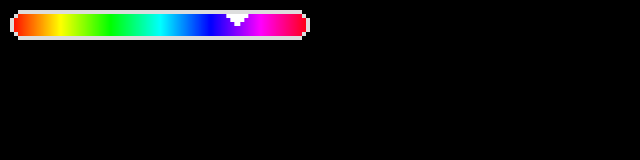
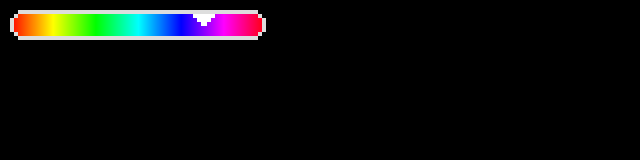
Before and after one commit to ericrav/cycle_paint, a website built with webpack: page src/index.html in a window 1280 px wide. Shown: the whole page, without its empty margins (0-640 px from the left). Built offline with nearby package versions, Linux system fonts and the light colour scheme.

Commit message:
trying to repaint every frame, but super slow

```diff
--- a/src/index.html
+++ b/src/index.html
@@ -5,14 +5,10 @@
   <meta name="viewport" content="width=device-width, initial-scale=1">
   <style type="text/css">
     body { margin: 0; height: 100%; width: 100%; background-color: black; }
-    #canvas-container { position: absolute; top: 50px; left: 0; right: 0; bottom: 0; overflow: hidden; }
-    #controls { position: absolute; top: 10px; left: 10px; right: 10px; height: 30px; }
+    #canvas-container { position: absolute; top: 0; left: 0; right: 0; bottom: 0; overflow: hidden; }
   </style>
 </head>
 <body>
-  <div id="controls">
-    <canvas id="palette" height="30" width="300"></canvas>
-  </div>
   <div id="canvas-container"><canvas id="canvas"></canvas></div>
 </body>
 </html>
--- a/src/js/graphics.js
+++ b/src/js/graphics.js
@@ -1,18 +1,20 @@
-export const drawPalette = (canvas, palette) => {
+export const drawPalette = (canvas, x, y, width, height, palette) => {
   const ctx = canvas.getContext('2d');
   const size = palette.getSize();
-  const width = canvas.width / size;
+  const depth = width / size;
   // draw spectrum
   for (let i = 0; i < size; i++) {
     ctx.fillStyle = palette.getColor(i);
-    ctx.fillRect(i * width, 0, width + 1, canvas.height);
+    ctx.fillRect(i * depth + x, y, Math.ceil(depth), height);
   }
 
   // draw border
   ctx.fillStyle = '#fff';
-  drawTriangle(ctx, palette.getColorIndex() * width, 0, 30);
+  drawTriangle(ctx, palette.getColorIndex() * depth + x, y, 30);
   ctx.fillStyle = '#ddd';
-  drawRoundedRect(ctx, 0, 0, canvas.width, canvas.height);
+  drawRoundedRect(ctx, x, y, width, height);
+  ctx.clearRect(x + width, y, 16, height);
+  ctx.clearRect(x - 16, y, 16, height);
 };
 
 export const drawGrid = (canvas, blockSize) => {
--- a/src/js/index.js
+++ b/src/js/index.js
@@ -3,28 +3,43 @@ import Palette from './palette';
 import * as graphics from './graphics';
 
 (() => {
-  var canvas = document.getElementById('canvas');
-  var ctx = canvas.getContext('2d');
-  var width = screen.width;
-  var height = screen.height;
-  var blockSize = 12;
+  const canvas = document.getElementById('canvas');
+  const ctx = canvas.getContext('2d');
+  const width = screen.width;
+  const height = screen.height;
+  const blockSize = 12;
+  const controlsHeight = 50;
 
   canvas.width = width;
-  canvas.height = height - 50;
+  canvas.height = height;
 
   const palette = new Palette();
 
-  const drawPalette = () => {
-    graphics.drawPalette(document.getElementById('palette'), palette);
-    requestAnimationFrame(drawPalette);
+  const blockIndex = {};
+  window.blockIndex = blockIndex;
+  const drawScreen = () => {
+
+    ctx.clearRect(0, 0, width, height);
+
+    graphics.drawPalette(canvas, 10, 10, 256, 30, palette);
+
+    // draw all blocks
+    for (let key of Object.keys(blockIndex)) {
+      const coord = key.split(',');
+      ctx.fillStyle = palette.getColor(blockIndex[key]);
+      ctx.fillRect(coord[0] * blockSize, coord[1] * blockSize + controlsHeight, blockSize, blockSize);
+    }
+
+    requestAnimationFrame(drawScreen);
   };
 
-  drawPalette();
+  drawScreen();
+
 
   let clicking = false;
   let erasing = false;
 
-  let drawSize = 3;
+  let drawSize = 1;
 
   window.setDrawSize = size => drawSize = parseInt(size) || drawSize; // change draw size from console
 
@@ -56,19 +71,28 @@ import * as graphics from './graphics';
   });
 
   const drawAtEvent = (e, drawSize = 1) => {
+    if (e.offsetY <= controlsHeight) return;
     const xSide = e.offsetX % blockSize;
     const ySide = e.offsetY % blockSize;
-    const x = e.offsetX - xSide;
-    const y = e.offsetY - ySide;
+    const x = Math.floor(e.offsetX / blockSize);
+    const y = Math.floor((e.offsetY - controlsHeight) / blockSize);
 
-    ctx.fillStyle = erasing ? '#000' : palette.getCurrentColor();
-    if (drawSize % 2 === 0) drawBlock(x - (xSide < blockSize / 2 ? blockSize*(drawSize/2) : 0), y - (ySide < blockSize / 2 ? blockSize*(drawSize/2) : 0), drawSize);
-    else if (drawSize % 2 === 1) drawBlock(x - (drawSize-1)*blockSize/2, y - (drawSize-1)*blockSize/2, drawSize);
+    if (drawSize % 2 === 0) drawBlock(x - (xSide < blockSize / 2 ? (drawSize/2) : 0), y - (ySide < blockSize / 2 ? (drawSize/2) : 0), drawSize);
+    else if (drawSize % 2 === 1) drawBlock(x - (drawSize-1)/2, y - (drawSize-1)/2, drawSize);
 
     // graphics.drawGrid(canvas, blockSize);
   };
 
-  const drawBlock = (ix, iy, drawSize = 1) => ctx.fillRect(ix, iy, blockSize*drawSize, blockSize*drawSize);
+  // const drawBlock = (ix, iy, drawSize = 1) => ctx.fillRect(ix, iy, blockSize*drawSize, blockSize*drawSize);
+  const drawBlock = (x, y, drawSize = 1) => {
+    for (let ix = x; ix < x + drawSize; ix++) {
+      for (let iy = y; iy < y + drawSize; iy++) {
+        if (ix < 0 || iy < 0) continue; // don't add block outside bounds
+        if (erasing) delete blockIndex[ix + ',' + iy];
+        else blockIndex[ix + ',' + iy] = palette.getColorIndex();
+      }
+    }
+  };
 })();
 
 // setInterval(() => {
--- a/src/js/palette.js
+++ b/src/js/palette.js
@@ -35,6 +35,4 @@ export default class Palette {
   getColor(i) {
     return this.colors[i % this.getSize()].rgb().string();
   }
-
-
 }
```
